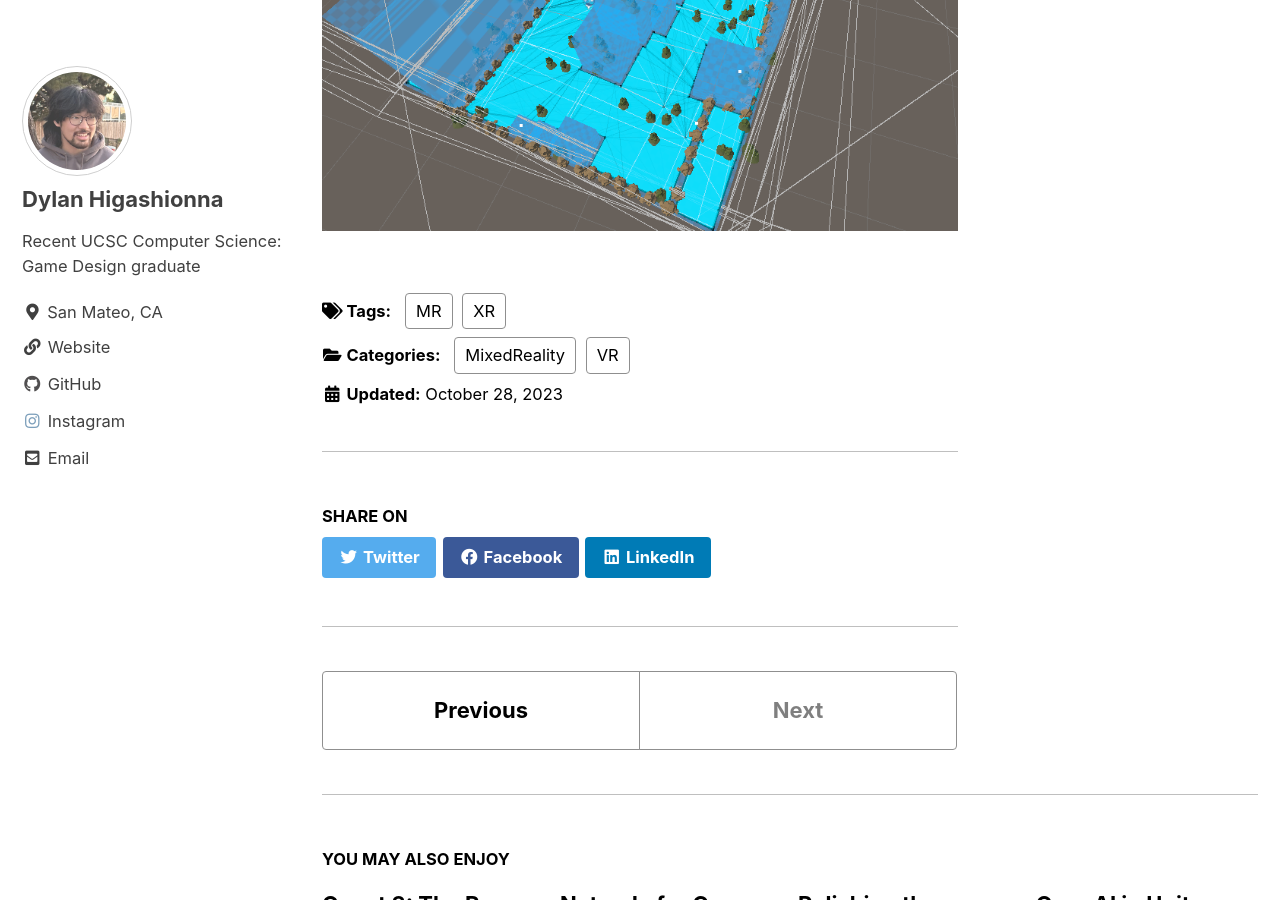
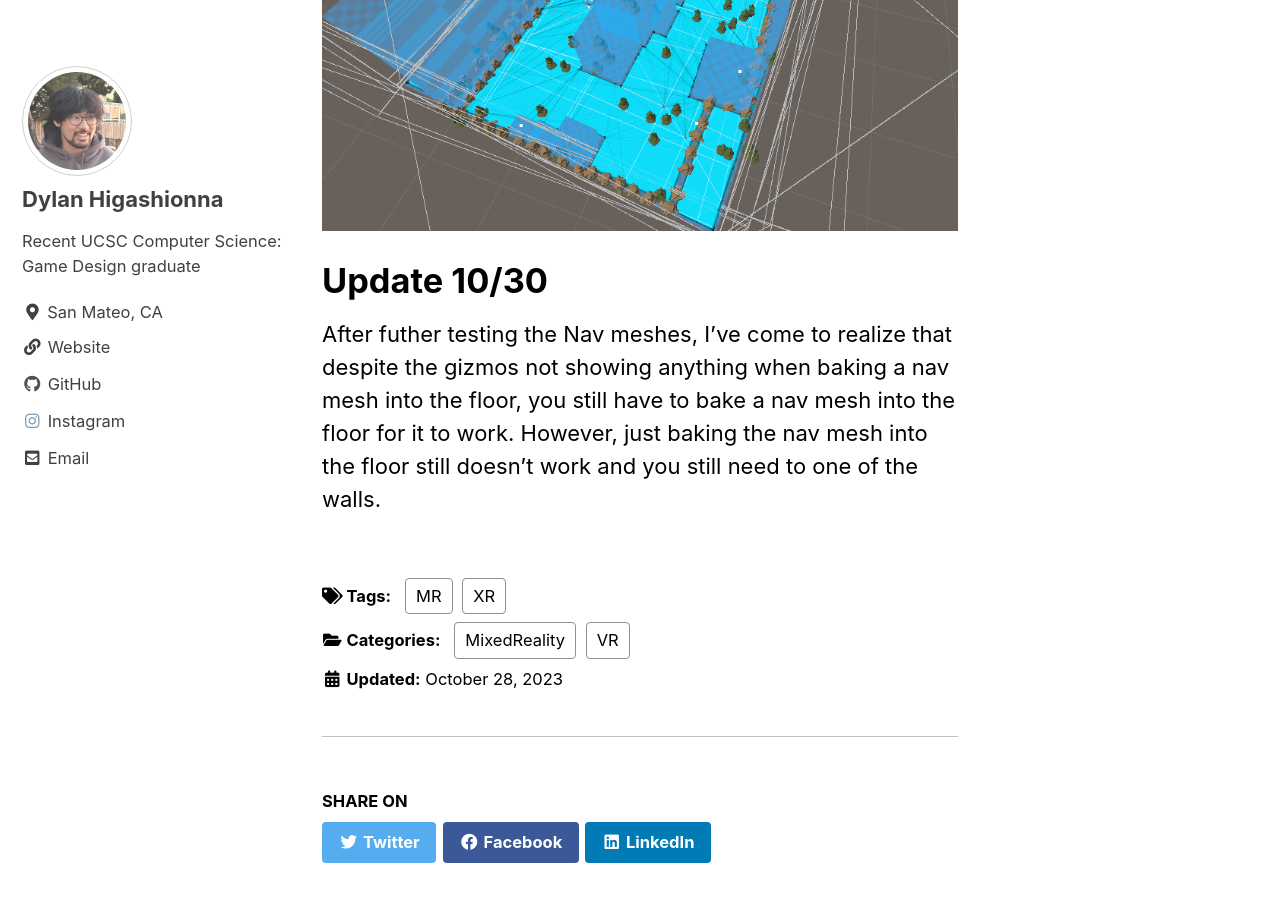
Before and after one commit to dylhigaXR/dylhigaXR.github.io, a Jekyll site: the page built from _posts/2023-10-28-Navmesh-with-Quest3.markdown, in a window 1280 px wide and 900 px high, scrolled down 1253 px. Built offline with Jekyll 4.4.1, drawn with Linux system fonts in a browser that asks for light colours; cached includes are drawn as plain includes.

Commit message:
Update 2023-10-28-Navmesh-with-Quest3.markdown

```diff
--- a/_posts/2023-10-28-Navmesh-with-Quest3.markdown
+++ b/_posts/2023-10-28-Navmesh-with-Quest3.markdown
@@ -17,3 +17,6 @@ Nav Meshes are usually baked/created before runtime and inside the editor. Howev
 I attached the Nav Mesh component to the floor object and ran the BuildNavMesh() using a script. This should bake the mesh at that moment and create a Nav mesh for me to use. However, for some reason, the Nav Mesh wasn't anywhere to be seen. Searching the room, I found the mesh baked into the wall instead of the floor. I found this very strange but then figured I should try running the function on the walls and see if it would bake it into the floor. Sure enough, this worked.
 
 ![Quest3-Navmesh]({{ "../assets/images/Quest3-Navmesh.PNG" | relative_url }})
+
+# Update 10/30
+After futher testing the Nav meshes, I've come to realize that despite the gizmos not showing anything when baking a nav mesh into the floor, you still have to bake a nav mesh into the floor for it to work. However, just baking the nav mesh into the floor still doesn't work and you still need to one of the walls.
```
